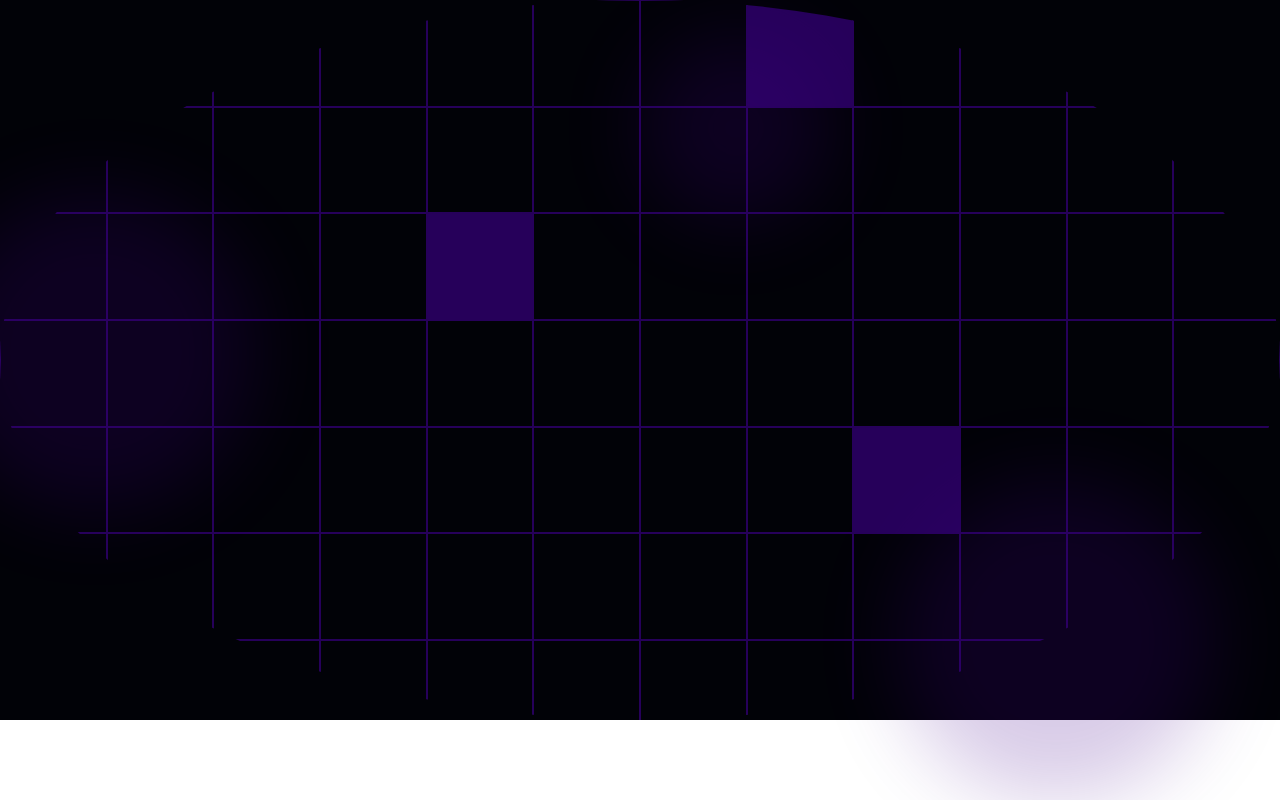
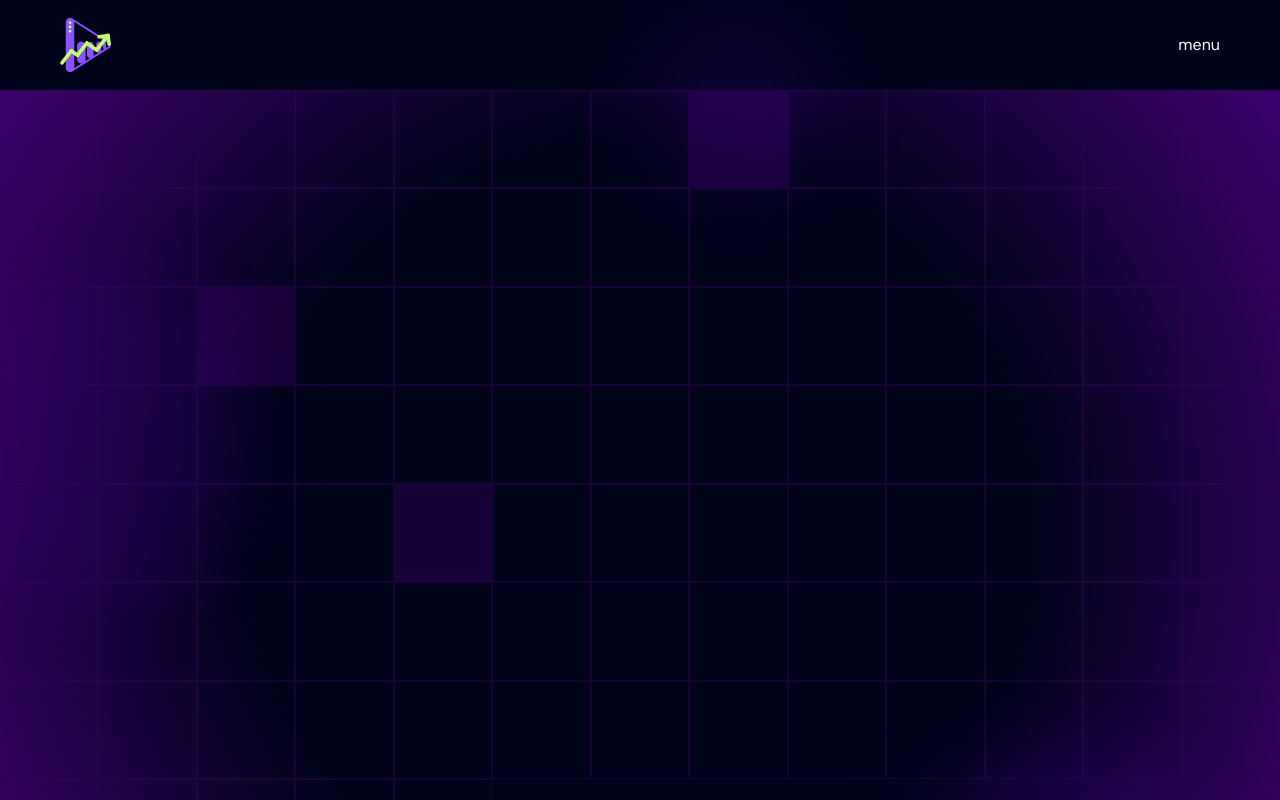
Before and after one commit to oArths/DM.Landpage.Frontend, a Next.js app: page / in a window 1280 px wide. Shown: the top 800 px of the page. Built offline with nearby package versions, Linux system fonts and the light colour scheme.

Commit message:
FEAT: adding a style in home section

```diff
--- a/app/globals.css
+++ b/app/globals.css
@@ -1,7 +1,5 @@
 @import "tailwindcss";
 * {
-  margin: 0px;
-  padding: 0px;
   box-sizing: border-box;
   outline: none;
   scroll-behavior: smooth;
@@ -22,7 +20,7 @@ img {
       --color-grey-scale-onyx: oklch(0.27 0.01 250);
       --color-grey-scale-eerie-black: oklch(0.12 0.01 250);
       --color-grey-scale-stroke-for-white: oklch(0.8 0.01 250);
-      --color-ui-colors-background: oklch(0.09 0.02 270);
+      --color-ui-colors-background: oklch(11.425008124046347% 0.055 262.5291924287245);
       --color-ui-colors-footer-background: oklch(0.12 0.02 270);
       --color-spring-green-50: oklch(0.96 0.12 137);
       --color-spring-green-100: oklch(0.94 0.13 137);
@@ -51,7 +49,7 @@ img {
       --color-indigo-400: oklch(0.42 0.18 293);
       --color-indigo-500: oklch(0.33 0.19 293);
       --color-indigo-600: oklch(0.28 0.17 293);
-      --color-indigo-700: oklch(0.23 0.15 293);
+      --color-indigo-700: oklch(26.38791377442416% 0.139 303.05703219253513);
       --color-indigo-800: oklch(0.18 0.12 293);
       --color-indigo-900: oklch(0.13 0.1 293);
 }
--- a/app/page.tsx
+++ b/app/page.tsx
@@ -1,17 +1,38 @@
+import Image from "next/image";
+import { LogoPurple } from "../public/images";
 export default function Home() {
   return (
-    <section className="bg-ui-colors-background text-white w-full h-full">
-      <div className=" relative bg-transparent">
-        <div className="bg-indigo-500 z-[1]  blur-2xl absolute opacity-20 top-8 left-[50%] p-0  w-[15vw] h-[15vw]  aspect-square rounded-full" />
-        <div className="bg-indigo-500 z-[1]  blur-2xl absolute opacity-20 top-48 right-[80%] p-0  w-[25vw] h-[25vw]  aspect-square rounded-full" />
-        <div className="bg-indigo-500 z-[1]  blur-2xl absolute opacity-20 -bottom-20 left-[70%] p-0  w-[25vw] h-[25vw]  aspect-square rounded-full" />
-        <div className=" w-auto rounded-[50%] h-[90dvh] overflow-hidden">
-          <div className="grid grid-cols-4 sm:grid-cols-6 lg:grid-cols-12  bg-transparent ">
+    <section className="bg-ui-colors-background min-h-screen  text-white w-full h-full">
+      <header className="h-[90px] w-full bg-transparent flex items-center justify-between py-5 px-[60px]">
+        <Image
+          src={LogoPurple}
+          width={51}
+          height={51}
+          alt="Logo da Empresa Data Mastry"
+        />
+        <div>menu</div>
+      </header>
+      <div className=" relative bg-transparent ">
+        <div className="bg-primary-indigo z-[3]  blur-2xl absolute opacity-20 -top-20 left-[50%] p-0  w-[15vw] h-[15vw]  aspect-square rounded-full" />
+        <div className="bg-primary-indigo z-[3]  blur-2xl absolute opacity-20 top-48 right-[80%] p-0  w-[25vw] h-[25vw]  aspect-square rounded-full" />
+        <div className="bg-primary-indigo z-[3]  blur-2xl absolute opacity-20 -bottom-20 left-[70%] p-0  w-[25vw] h-[25vw]  aspect-square rounded-full" />
+        {/* <div className=" w-full  absolute z-[2] bg-amber-300 bg-clip-content  rounded-full h-[90dvh] overflow-hidden"></div> */}
+        <div className="w-full h-full relative ">
+          <div
+            className="absolute inset-0 bg-transparent"
+            style={{
+              background:
+                "radial-gradient(circle, rgba(0,0,0,0) 50%, rgba(77,0,133,0.8) 100%)",
+            }}
+          />
+          <div className="grid grid-cols-4  relative z-[1] sm:grid-cols-6 lg:grid-cols-[repeat(13,minmax(0,1fr))] lg:grid-rows-9 bg-transparent">
             {Array.from({ length: 96 }).map((_, i) => (
               <div
                 key={i}
-                className={`h-full w-full  aspect-square border border-indigo-700  ${
-                  [7, 56, 28].includes(i) ? "bg-indigo-700" : "bg-transparent"
+                className={`h-full w-full  aspect-square border border-indigo-700/45  ${
+                  [7, 56, 28].includes(i)
+                    ? "bg-indigo-700 opacity-45"
+                    : "bg-transparent"
                 }`}
               ></div>
             ))}
```
